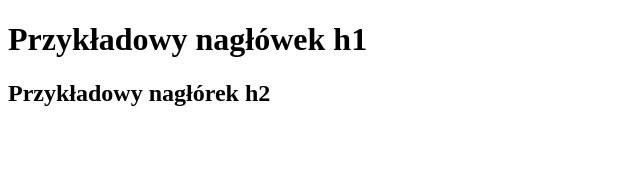
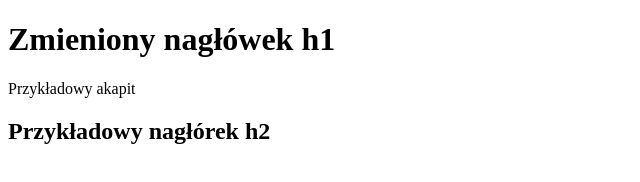
Before and after one commit to MiCza/learning_git, a plain HTML site: page index.html in a window 1280 px wide. Shown: the whole page, without its empty margins (0-640 px from the left). Drawn offline with Linux system fonts and the light colour scheme.

Commit message:
Add paragraph

```diff
--- a/index.html
+++ b/index.html
@@ -7,7 +7,8 @@
 	<title>Zmieniony tytuł na potrzeby zadania</title>
 </head>
 <body>
-	<h1>Przykładowy nagłówek h1</h1>
+	<h1>Zmieniony nagłówek h1</h1>
+	<p>Przykładowy akapit</p>
 	<h2>Przykładowy nagłórek h2</h2>
 </body>
 </html>
```
